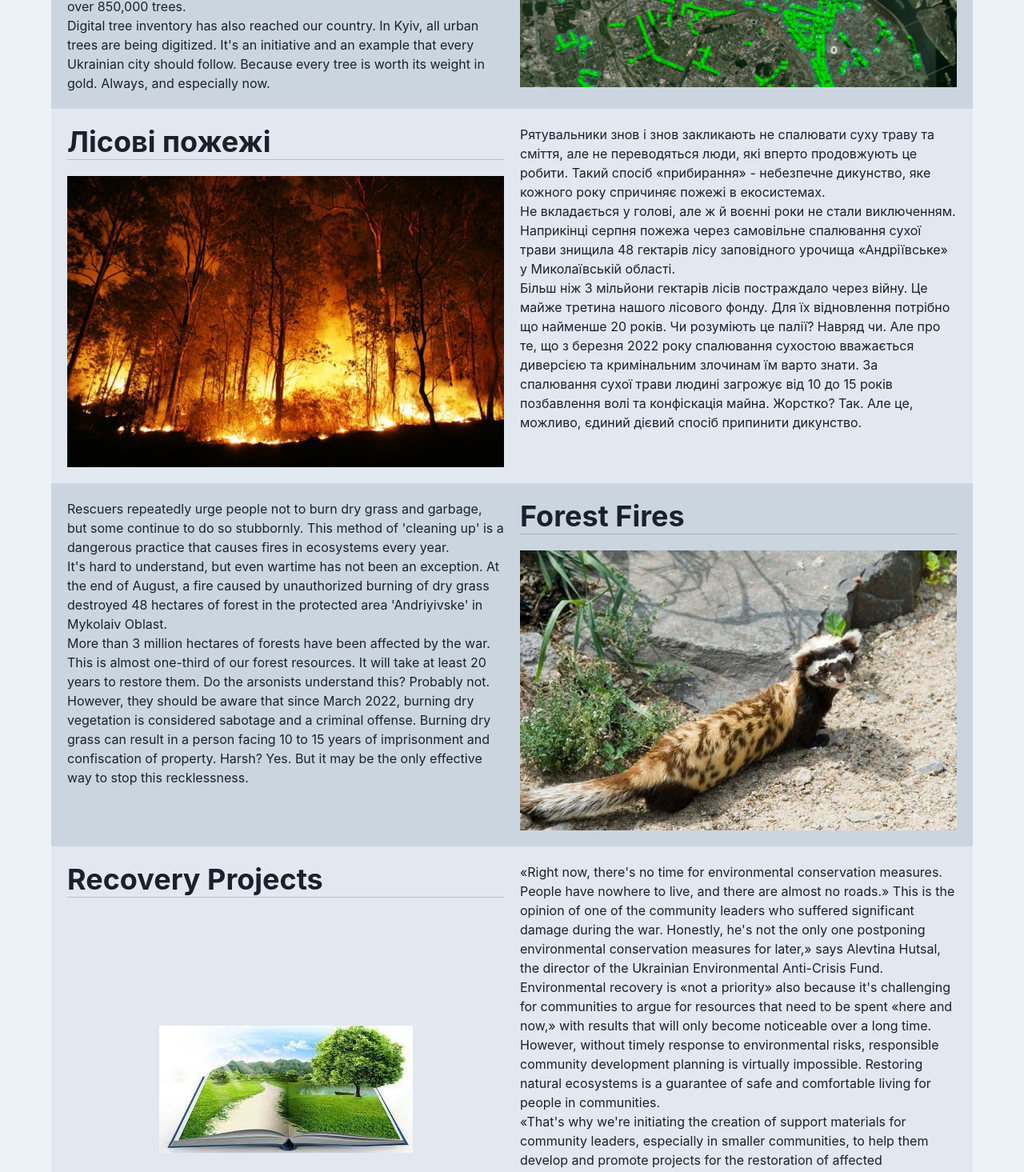
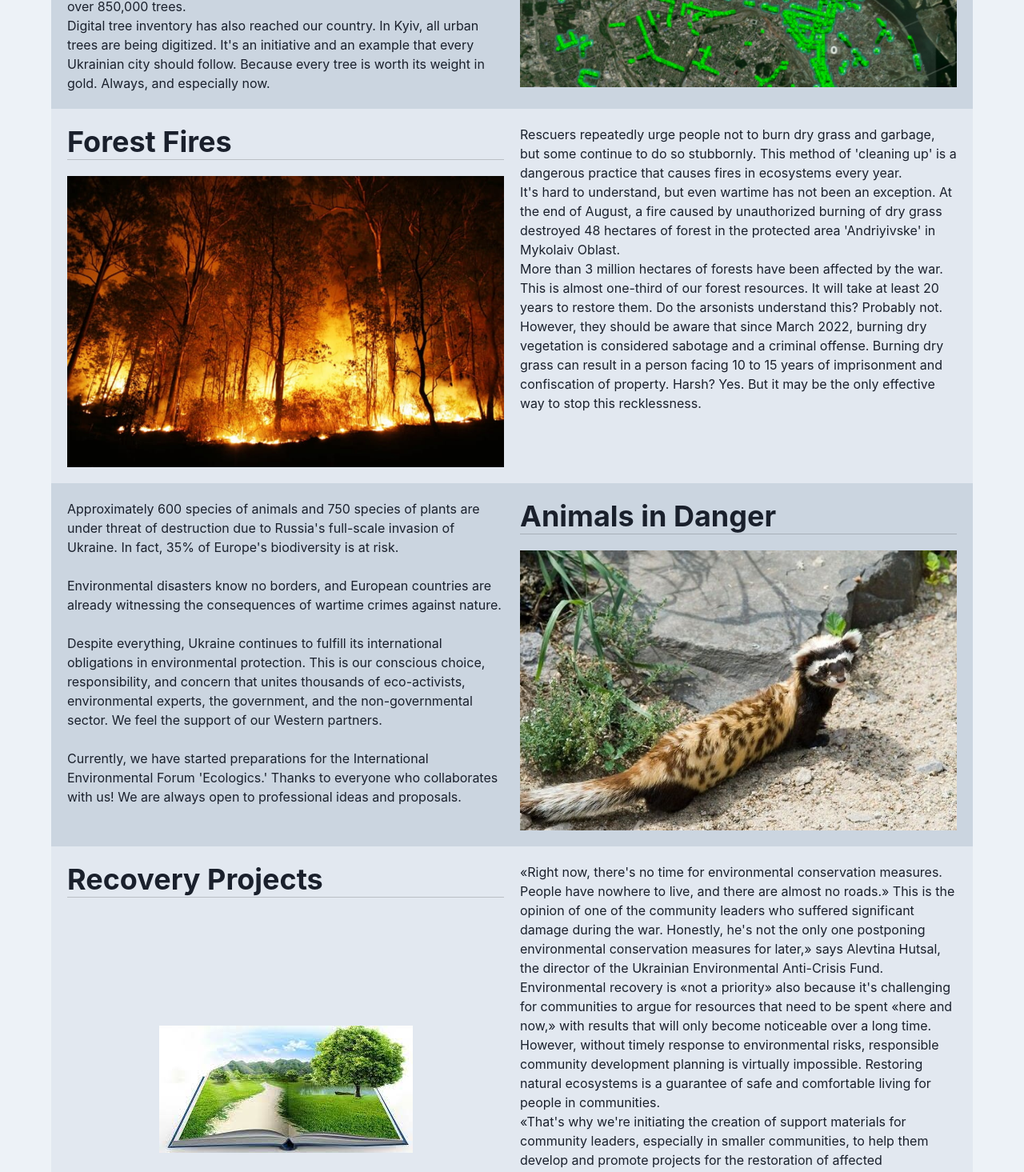
Before and after one commit to NikKms/UERF, a React (Vite) app: page /news in a window 1280 px wide. Shown: the part 800-2265 px from the top of the page at 80% size. Built offline with nearby package versions, Linux system fonts and the light colour scheme.

Commit message:
fix translation, add anchor link when navigate to newsPage

```diff
--- a/public/locales/en/translation.json
+++ b/public/locales/en/translation.json
@@ -81,12 +81,12 @@
         "text": "Do you know how many trees are in your city? Is the tree near your house really 'beyond cure,' and does it need to be removed immediately, as the armed municipal worker with a chainsaw claims? How can you know and control this?\nAn effective tool for control is an online map that includes photos of each tree in the city with its location coordinates, information about the species, trunk diameter, height, and most importantly, the condition of the tree.\nOnline tree maps have been created in many cities around the world. For example, the tree map of New York City contains information about over 850,000 trees.\nDigital tree inventory has also reached our country. In Kyiv, all urban trees are being digitized. It's an initiative and an example that every Ukrainian city should follow. Because every tree is worth its weight in gold. Always, and especially now."
       },
       {
-        "title": "Лісові пожежі",
-        "text": "Рятувальники знов і знов закликають не спалювати суху траву та сміття, але не переводяться люди, які вперто продовжують це робити. Такий спосіб «прибирання» - небезпечне дикунство, яке кожного року спричиняє пожежі в екосистемах.\nНе вкладається у голові, але ж й воєнні роки не стали виключенням. Наприкінці серпня пожежа через самовільне спалювання сухої трави знищила 48 гектарів лісу заповідного урочища «Андріївське» у Миколаївській області.\nБільш ніж 3 мільйони гектарів лісів постраждало через війну. Це майже третина нашого лісового фонду. Для їх відновлення потрібно що найменше 20 років. Чи розуміють це палії? Навряд чи. Але про те, що з березня 2022 року спалювання сухостою вважається диверсією та кримінальним злочинам їм варто знати. За спалювання сухої трави людині загрожує від 10 до 15 років позбавлення волі та конфіскація майна. Жорстко? Так. Але це, можливо, єдиний дієвий спосіб припинити дикунство."
+        "title": "Forest Fires",
+        "text": "Rescuers repeatedly urge people not to burn dry grass and garbage, but some continue to do so stubbornly. This method of 'cleaning up' is a dangerous practice that causes fires in ecosystems every year.\nIt's hard to understand, but even wartime has not been an exception. At the end of August, a fire caused by unauthorized burning of dry grass destroyed 48 hectares of forest in the protected area 'Andriyivske' in Mykolaiv Oblast.\nMore than 3 million hectares of forests have been affected by the war. This is almost one-third of our forest resources. It will take at least 20 years to restore them. Do the arsonists understand this? Probably not. However, they should be aware that since March 2022, burning dry vegetation is considered sabotage and a criminal offense. Burning dry grass can result in a person facing 10 to 15 years of imprisonment and confiscation of property. Harsh? Yes. But it may be the only effective way to stop this recklessness."
       },
       {
-        "title": "Forest Fires",
-        "text": "Rescuers repeatedly urge people not to burn dry grass and garbage, but some continue to do so stubbornly. This method of 'cleaning up' is a dangerous practice that causes fires in ecosystems every year.\nIt's hard to understand, but even wartime has not been an exception. At the end of August, a fire caused by unauthorized burning of dry grass destroyed 48 hectares of forest in the protected area 'Andriyivske' in Mykolaiv Oblast.\nMore than 3 million hectares of forests have been affected by the war. This is almost one-third of our forest resources. It will take at least 20 years to restore them. Do the arsonists understand this? Probably not. However, they should be aware that since March 2022, burning dry vegetation is considered sabotage and a criminal offense. Burning dry grass can result in a person facing 10 to 15 years of imprisonment and confiscation of property. Harsh? Yes. But it may be the only effective way to stop this recklessness."
+        "title": "Animals in Danger",
+        "text": "Approximately 600 species of animals and 750 species of plants are under threat of destruction due to Russia's full-scale invasion of Ukraine. In fact, 35% of Europe's biodiversity is at risk.\n\nEnvironmental disasters know no borders, and European countries are already witnessing the consequences of wartime crimes against nature.\n\nDespite everything, Ukraine continues to fulfill its international obligations in environmental protection. This is our conscious choice, responsibility, and concern that unites thousands of eco-activists, environmental experts, the government, and the non-governmental sector. We feel the support of our Western partners.\n\nCurrently, we have started preparations for the International Environmental Forum 'Ecologics.' Thanks to everyone who collaborates with us! We are always open to professional ideas and proposals."
       },
       {
         "title": "Recovery Projects",
@@ -97,11 +97,16 @@
         "text": "Ukraine possesses approximately 8% of the world's black soil reserves. This is, without exaggeration, a real treasure that we are losing every day of the war. Many of our agricultural lands are literally devastated by the war.\nThere are tons of chemicals in Ukrainian soil right now. Unearthing a crater from a shell and continuing to grow agricultural crops is extremely dangerous because all heavy metals, sulfur, and so on will end up in the human body. The best practice is to remove the contaminated soil and replace it with clean soil. However, we don't have specialized landfills where we could bury such 'dead' soil. And there's no 'extra' land to fill all the explosive craters. So the only way out is to treat our land.\nThe Institute of Microbiology of the National Academy of Sciences of Ukraine has developed microbial preparations that allow us to 'heal' the soil. They can not only cleanse it from contaminants but also enrich it with beneficial microorganisms. These preparations can evidently be used for soils affected by the war.\nCurrently, scientists are conducting research. Support for this research direction should become a top priority because this is also a front, a battle for the future of our land."
       },
       {
+        "title": "Changes in the draft law",
+        "text": "The Verkhovna Rada has adopted changes to the draft law 'On Environmental Impact Assessment.' What do these changes entail? First and foremost, they include digitization (which is indeed important) and a reduction in the assessment period from 216 to 67 days. However, certain risks may arise in this context. Post-war recovery with consideration of the scale of destruction will require a rapid pace, and undoubtedly, these changes will expedite this process to some extent. But the key is that this simplification should not be perceived as an opportunity for 'quick' irresponsible decisions.\n\nThe only effective prevention is public oversight. Most importantly, the changes to the draft law include permission for conducting public hearings in the format of video conferences during a state of war.\n\nIt's time for both businesses and the government, as well as any economic entity, to realize that public discussions are not a formality. They represent open dialogues with the public sector, which should provide answers to all pressing questions. Understanding the need to view public hearings as a dialogue, rather than a contest where everyone wins, is crucial."
+      },
+
+      {
         "title": "Environmental Consequences of the War in Ukraine",
         "text": "The environmental consequences of the war in Ukraine are horrifying. We may not even fully comprehend the scale of the environmental catastrophe. As Miroslav Gavranek, the director of the Czech Environmental Information Agency, pointed out, the war in Ukraine has already exceeded the impact of the atomic bombing of Hiroshima. To put it in perspective, we supposedly have two dropped nuclear bombs per month in this comparison.\n\"Such a comparison by our Czech colleague may not be entirely correct, but it is very illustrative,\" says Alevtina Hutsal, the director of the Ukrainian Environmental Crisis Fund. \"Restoring Ukraine's environment after the war should encompass all environmental consequences. This is a task that spans not just one year but not even just one decade. To avoid mistakes on this path and expedite the recovery process, we need to collaborate as actively as possible with our Western colleagues and partners. International experience must be studied, analyzed, and adopted because we cannot afford to lose the fight for our environment,\" emphasized Alevtina Hutsal."
       },
       {
-        "title": "Waste Sorting",
+        "title": "Garbage Sorting",
         "text": "The new school year will begin soon. Like the previous one, it won't be easy. Many of our children will have to study remotely again, but a large number of young Ukrainians will be back in the classrooms. So, it's the perfect time to start visually demonstrating to children what environmental responsibility entails. \"If you don't sort waste at your educational institution, initiate this practice. It's neither difficult nor expensive. However, the experience gained, which forms the habit of waste sorting, is invaluable,\" says Alevtina Hutsal, the director of the Ukrainian Environmental Crisis Fund. What do we have now? Ukrainians dispose of about 11 million tons of waste annually. Not more than 5 percent of it is recycled. In France, it's 40 percent; in Scandinavian countries, it's 50 percent; in Germany, it's over 60 percent. Switzerland recycles 100 percent of its glass."
       },
       {
--- a/src/components/NewsList/NewsList.jsx
+++ b/src/components/NewsList/NewsList.jsx
@@ -1,12 +1,26 @@
 import { Box, Container, Heading, Image, VStack } from '@chakra-ui/react';
 import { postsData } from '../../common/data/postsData';
 import { useTranslation } from 'react-i18next';
+import { useEffect } from 'react';
 
 const NewsList = () => {
   const { t } = useTranslation();
-  const news = t('newsPage.newsData', {
+  const posts = t('newsPage.newsData', {
     returnObjects: true,
   });
+
+  useEffect(() => {
+    const hashIndex = parseInt(window.location.hash.substring(1), 10);
+
+    if (!isNaN(hashIndex) && hashIndex >= 0 && hashIndex < posts.length) {
+      const element = document.getElementById(hashIndex.toString());
+      if (element) {
+        element.scrollIntoView({
+          behavior: 'smooth',
+        });
+      }
+    }
+  }, [posts.length]);
   return (
     <Box
       as="section"
@@ -16,10 +30,12 @@ const NewsList = () => {
     >
       <Container maxW={{ base: '744px', lg: '1000px', xl: '1176px' }} px="12px">
         <VStack as={'ul'} gap={0} align="stretch" listStyleType={'none'}>
-          {news.length > 0 &&
-            news.map(({ title, text }, index) => (
+          {posts.length > 0 &&
+            postsData.length > 0 &&
+            posts.map(({ title, text }, index) => (
               <Box
                 as={'li'}
+                id={index}
                 key={index}
                 bgColor={index % 2 === 0 ? 'gray.200' : 'gray.300'}
                 p={'20px'}
@@ -49,7 +65,11 @@ const NewsList = () => {
                     alignItems={'center'}
                     flex={'1'}
                   >
-                    <Image src={postsData[index].image} />
+                    <Image
+                      src={postsData[index].image}
+                      alt={title}
+                      loading="lazy"
+                    />
                   </Box>
                 </Box>
 
--- a/src/components/PostsSection/PostsSection.jsx
+++ b/src/components/PostsSection/PostsSection.jsx
@@ -17,7 +17,7 @@ import { useTranslation } from 'react-i18next';
 
 const PostsSection = () => {
   const { t } = useTranslation();
-  const news = t('newsPage.newsData', {
+  const posts = t('newsPage.newsData', {
     returnObjects: true,
   });
 
@@ -67,8 +67,9 @@ const PostsSection = () => {
             }}
             modules={[Navigation]}
           >
-            {news.length > 0 &&
-              news.map(({ title }, index) => (
+            {posts.length > 0 &&
+              postsData.length > 0 &&
+              posts.map(({ title }, index) => (
                 <SwiperSlide key={index}>
                   <Box
                     shadow={'dark-lg'}
@@ -86,7 +87,7 @@ const PostsSection = () => {
                   >
                     <ChakraLink
                       as={ReactRouterLink}
-                      to="/news"
+                      to={`/news#${index}`}
                       display={'block'}
                       textAlign={'center'}
                       color={'#ffffffc2'}
@@ -143,6 +144,7 @@ const PostsSection = () => {
                 </SwiperSlide>
               ))}
           </Swiper>
+
           <ChakraLink
             mt={'20px'}
             as={ReactRouterLink}
@@ -164,76 +166,3 @@ const PostsSection = () => {
 };
 
 export default PostsSection;
-
-{
-  /* <AccordionItem
-                      position="relative"
-                      overflow="hidden"
-                      border="none"
-                      borderRadius="10px"
-                      maxW={{ base: '100%', lg: '768px', xl: '1024px' }}
-                      margin={'50px auto'}
-                      // css={{
-                      //   '&::-webkit-scrollbar': {
-                      //     width: '3px',
-                      //   },
-                      //   '&::-webkit-scrollbar-thumb': {
-                      //     backgroundColor: '#fff',
-                      //     borderRadius: '50%',
-                      //   },
-                      // }}
-                      boxShadow={'lg'}
-                    >
-                      <h3>
-                        <AccordionButton
-                          bgColor="#f2e1c1"
-                          _hover={{ bgColor: '#d4b174', color: '#fff' }}
-                          _active={{ bgColor: '#d4b174', color: '#fff' }}
-                          _focus={{ bgColor: '#d4b174', color: '#fff' }}
-                        >
-                          <Box
-                            as="span"
-                            flex="1"
-                            textAlign="left"
-                            fontWeight="600"
-                            fontSize="24px"
-                          >
-                            {title}
-                          </Box>
-                          <AccordionIcon fontSize={'2.25rem'} />
-                        </AccordionButton>
-                      </h3>
-
-                      <AccordionPanel
-                        pb={4}
-                        opacity={'0.9'}
-                        borderBottomRadius="10px"
-                        color="#fff"
-                      >
-                        {text.split('\n').map((paragraph, paraIndex) => (
-                          <p key={paraIndex}>{paragraph}</p>
-                        ))}
-
-                        <Box
-                          w={'100%'}
-                          h={'100%'}
-                          blur={'2px'}
-                          filter={'auto'}
-                          bgColor={'blackAlpha.200'}
-                          position={'absolute'}
-                          top={'0'}
-                          left={'0'}
-                          borderBottomRadius={'10px'}
-                        />
-                      </AccordionPanel>
-                      <Box
-                        width="100%"
-                        height="480px"
-                        as="div"
-                        bgImage={`url(${image})`}
-                        bgRepeat={'no-repeat'}
-                        bgPos={'center'}
-                        bgSize={'cover'}
-                      ></Box>
-                    </AccordionItem> */
-}
```
Also changed, not shown: public/locales/ua/translation.json (+6 -1 lines).
